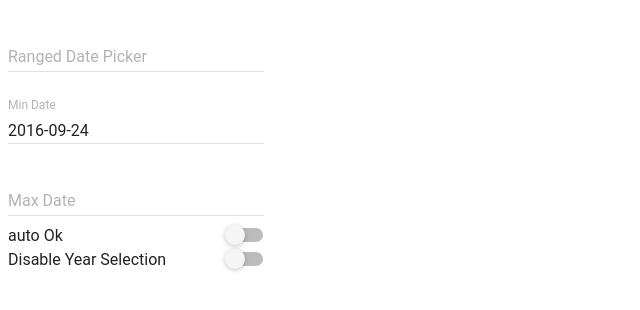
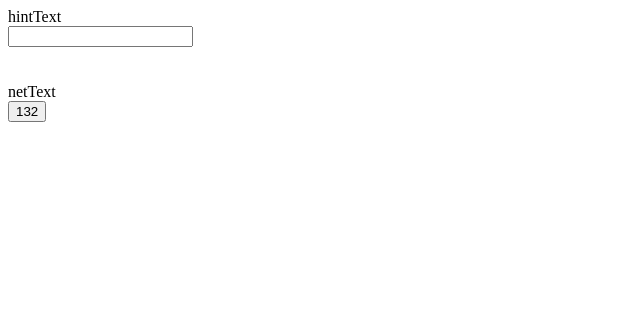
Before and after one commit to kk412027247/material_ui_2, a React (Create React App) app: page / in a window 1280 px wide. Shown: the top 310 px of the page, without its empty margins (0-640 px from the left). Built offline with nearby package versions, Linux system fonts and the light colour scheme.

Commit message:
simpleRedux

```diff
--- /dev/null
+++ b/src/actions.js
@@ -0,0 +1,17 @@
+export const handleInput = (text)=>({
+  type:'INPUT',
+  text:text
+});
+
+export const handleFetch = (result) =>({
+  type:'FETCH',
+  net:result
+});
+
+export const fetchSomething = () =>(
+  (dispatch)=>(
+    fetch('http://192.168.1.205:3000/info')
+    .then(res=>res.json())
+    .then(result=>dispatch(handleFetch(result)))
+  )
+);
--- a/src/index.js
+++ b/src/index.js
@@ -1,18 +1,23 @@
 import React from 'react';
 import ReactDOM from 'react-dom';
 import MuiThemeProvider from 'material-ui/styles/MuiThemeProvider';
-import App from './Date_Picker';
+import App from './redux';
+import {createStore} from 'redux';
+
+// store设计
+import {Provider} from 'react-redux';
+import reducer from './reducer'
+import registerServiceWorker from './registerServiceWorker';
 
 
-
-
-
-import registerServiceWorker from './registerServiceWorker';
+const store = createStore(reducer);
 
 const Material = () => (
-  <MuiThemeProvider>
-    <App/>
-  </MuiThemeProvider>
+  <Provider store={store}>
+    <MuiThemeProvider>
+      <App/>
+    </MuiThemeProvider>
+  </Provider>
 );
 
 ReactDOM.render(<Material />, document.getElementById('root'));
--- /dev/null
+++ b/src/reducer.js
@@ -0,0 +1,12 @@
+const iniState = {text:'hintText',net:'netText'};
+
+export default (state=iniState,action)=>{
+  switch(action.type){
+    case 'INPUT':
+      return{...state, text:action.text};
+    case 'FETCH':
+      return{...state, net:action.net};
+    default:
+     return state
+  }
+}
--- /dev/null
+++ b/src/redux.js
@@ -0,0 +1,36 @@
+import React from 'react';
+import {handleInput,fetchSomething} from './actions';
+import {connect} from 'react-redux';
+import PropTypes from 'prop-types';
+
+const Redux =(props)=>(
+<div>
+  {props.text}
+  <br/>
+  <input type="text" onChange={(evt)=>props.input(evt.target.value)}/>
+  <br/>
+  <br/>
+  <br/>
+  {props.net}
+  <br/>
+  <button
+  >132</button>
+</div>
+);
+
+
+const mapStateToProps = (state) => ({
+  text:state.text,
+  net:state.net
+});
+const mapDispatchToProps= (dispatch)=>({
+  input:(text)=>{dispatch(handleInput(text))},
+  fetchSomething:()=>dispatch(fetchSomething)
+});
+
+Redux.propTypes={
+  text:PropTypes.string.isRequired,
+  input:PropTypes.func.isRequired
+};
+
+export default connect(mapStateToProps, mapDispatchToProps)(Redux);
--- /dev/null
+++ b/src/store.js
@@ -0,0 +1,5 @@
+// store设计
+import reducer from './reducer'
+import {createStore} from 'redux';
+
+const store = createStore(reducer);
```
Also changed, not shown: package.json (+7 -1 lines), 1 other file (tests, documents, lock files or other folders).
